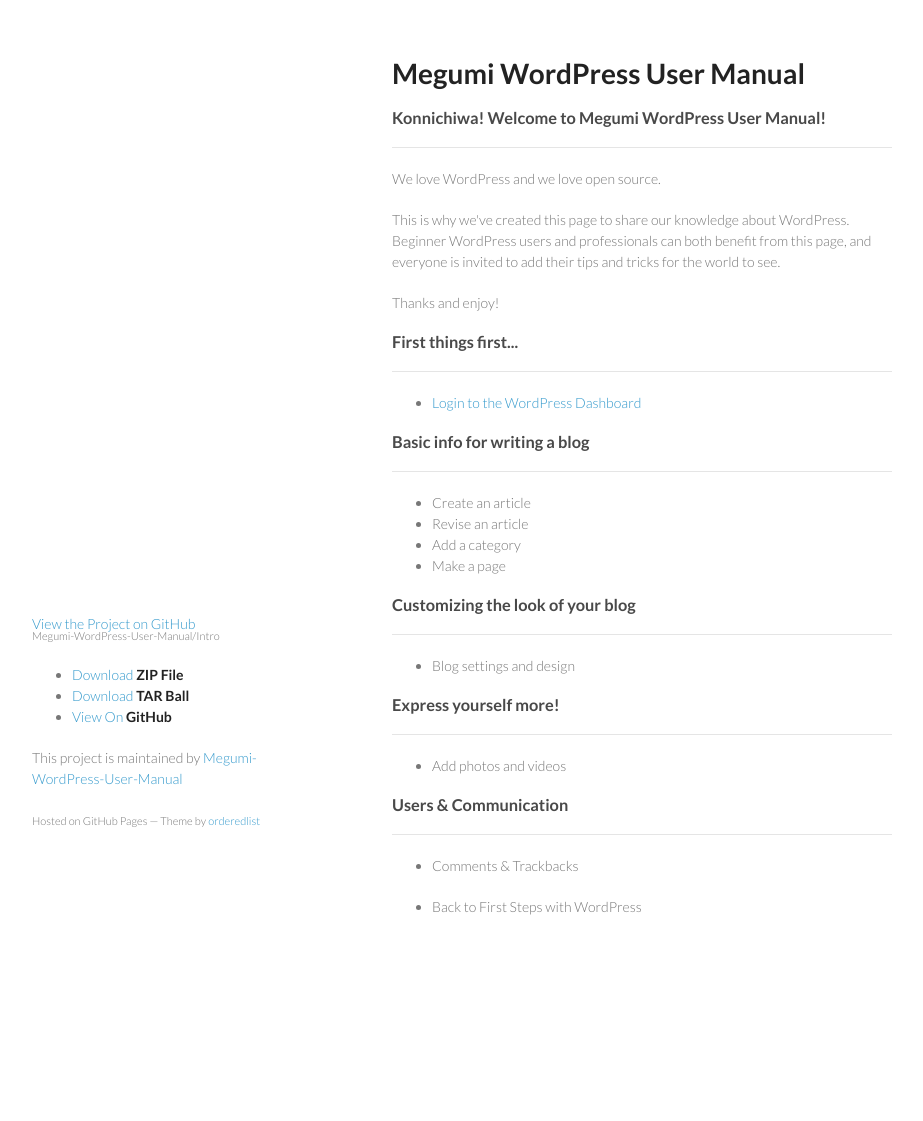
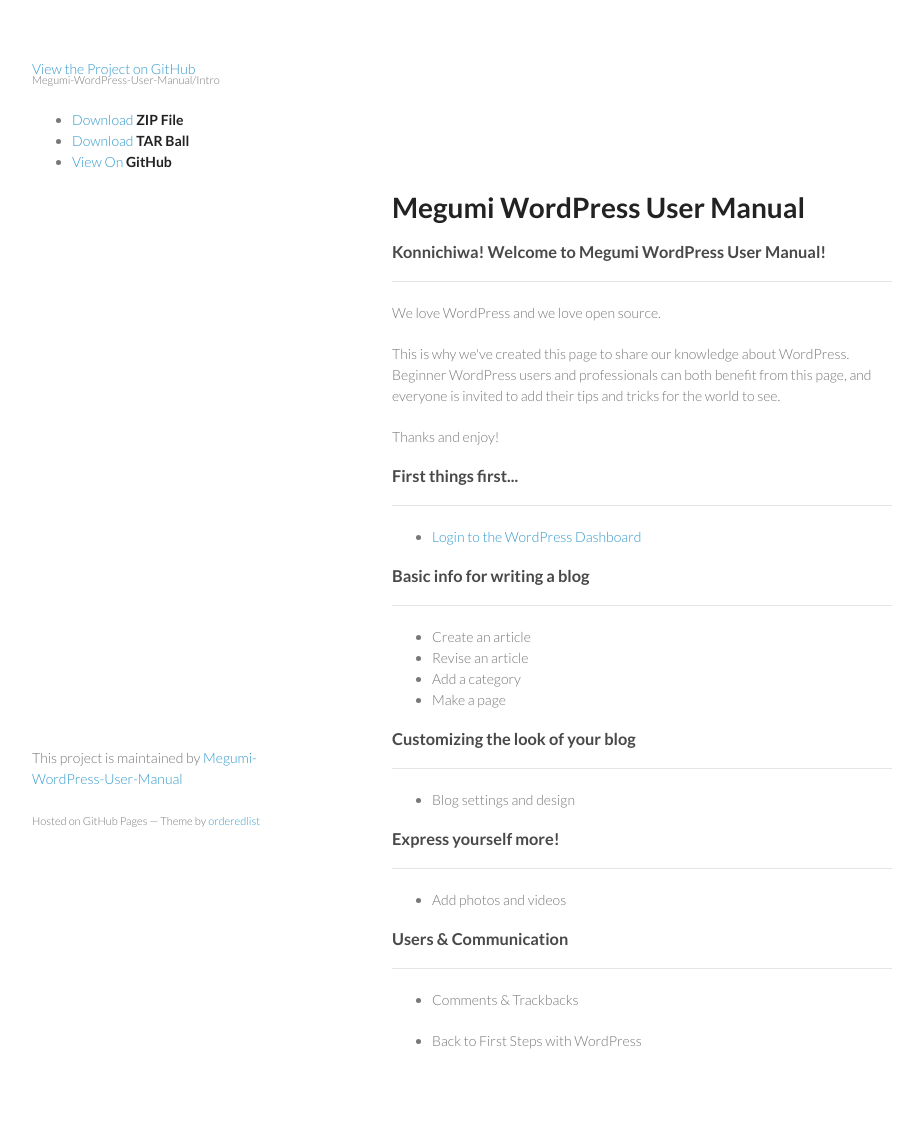
Before and after one commit to Megumi-WordPress-User-Manual/Intro, a Jekyll site: the page built from index.html, in a window 1280 px wide. Shown: the whole page, without its empty margins (178-1101 px from the left). Built offline with Jekyll 4.4.1, drawn with Linux system fonts in a browser that asks for light colours; before the commit the page ends 987 px from its top, so only the background shows below that.

Commit message:
Update default.html

```diff
--- a/_layouts/default.html
+++ b/_layouts/default.html
@@ -14,9 +14,14 @@
   </head>
   <body>
     <div class="wrapper">
+        <p class="view"><a href="https://github.com/Megumi-WordPress-User-Manual/Intro">View the Project on GitHub <small>Megumi-WordPress-User-Manual/Intro</small></a></p>
 
 
-
+        <ul>
+          <li><a href="https://github.com/Megumi-WordPress-User-Manual/Intro/zipball/master">Download <strong>ZIP File</strong></a></li>
+          <li><a href="https://github.com/Megumi-WordPress-User-Manual/Intro/tarball/master">Download <strong>TAR Ball</strong></a></li>
+          <li><a href="https://github.com/Megumi-WordPress-User-Manual/Intro">View On <strong>GitHub</strong></a></li>
+        </ul>
       <section>
         <h1>
 <a id="megumi-wordpress-user-manual" class="anchor" href="#megumi-wordpress-user-manual" aria-hidden="true"><span class="octicon octicon-link"></span></a>Megumi WordPress User Manual</h1>
@@ -85,14 +90,6 @@
 </ul>
       </section>
       <footer>
-                <p class="view"><a href="https://github.com/Megumi-WordPress-User-Manual/Intro">View the Project on GitHub <small>Megumi-WordPress-User-Manual/Intro</small></a></p>
-
-
-        <ul>
-          <li><a href="https://github.com/Megumi-WordPress-User-Manual/Intro/zipball/master">Download <strong>ZIP File</strong></a></li>
-          <li><a href="https://github.com/Megumi-WordPress-User-Manual/Intro/tarball/master">Download <strong>TAR Ball</strong></a></li>
-          <li><a href="https://github.com/Megumi-WordPress-User-Manual/Intro">View On <strong>GitHub</strong></a></li>
-        </ul>
         <p>This project is maintained by <a href="https://github.com/Megumi-WordPress-User-Manual">Megumi-WordPress-User-Manual</a></p>
         <p><small>Hosted on GitHub Pages &mdash; Theme by <a href="https://github.com/orderedlist">orderedlist</a></small></p>
       </footer>
```
